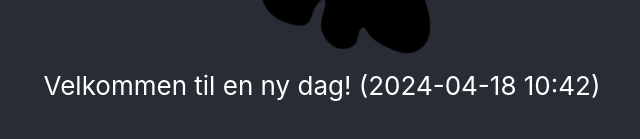
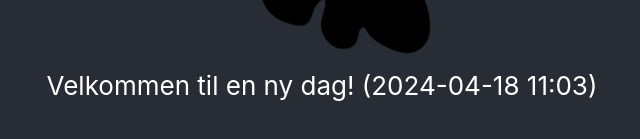
Before and after one commit to stianHG/DeploymentTest, a React (Create React App) app: page / in a window 1280 px wide. Shown: the part 475-614 px from the top of the page, without its empty margins (318-958 px from the left). Built offline with nearby package versions, Linux system fonts and the light colour scheme.

Commit message:
Update App.js

```diff
--- a/src/App.js
+++ b/src/App.js
@@ -7,7 +7,7 @@ function App() {
       <header className="App-header">
         <img src={logo} className="App-logo" alt="logo" />
         <p>
-          Velkommen til en ny dag! (2024-04-18 10:42)
+          Velkommen til en ny dag! (2024-04-18 11:03)
         </p>
 
       </header>
```
